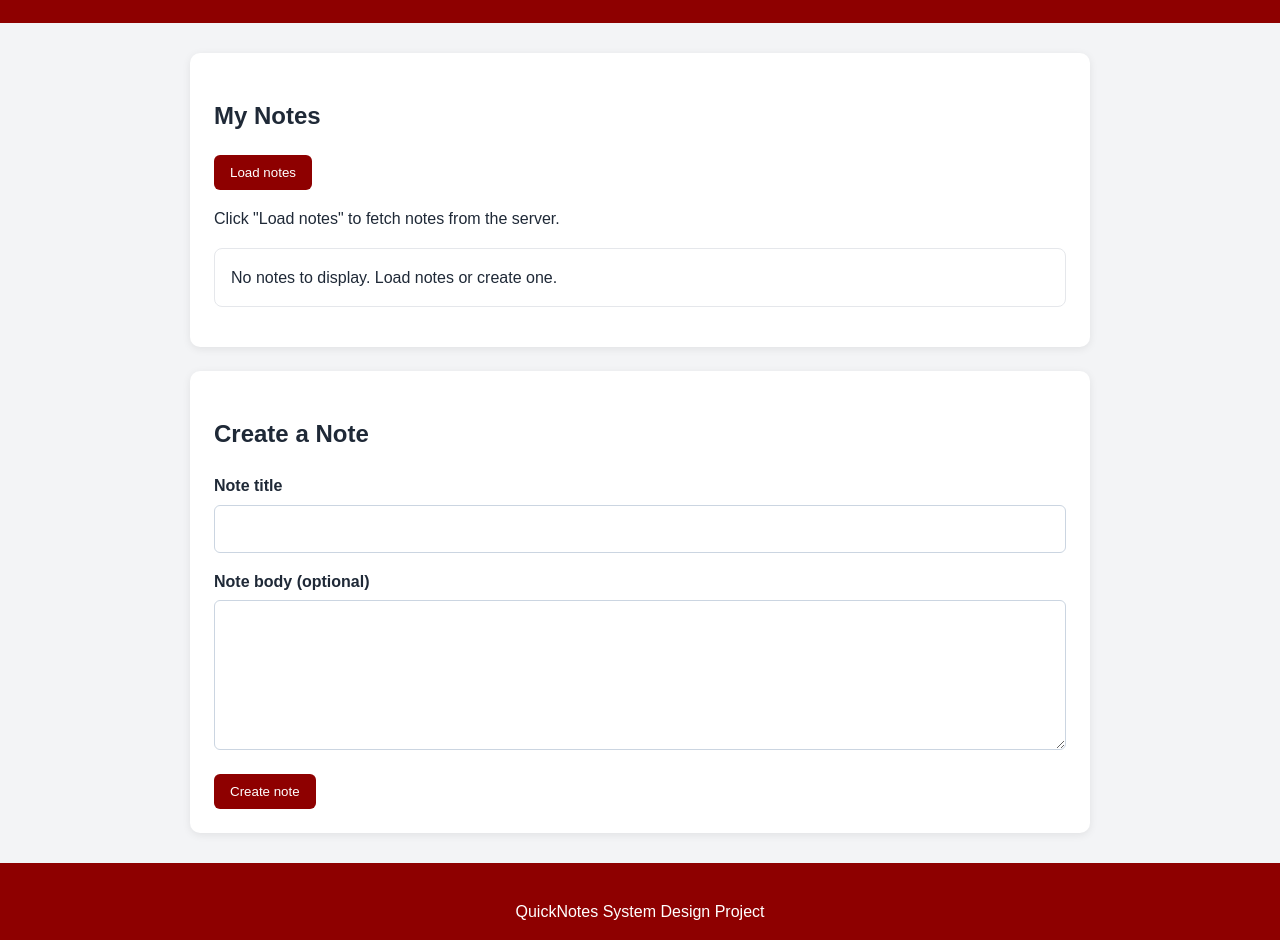
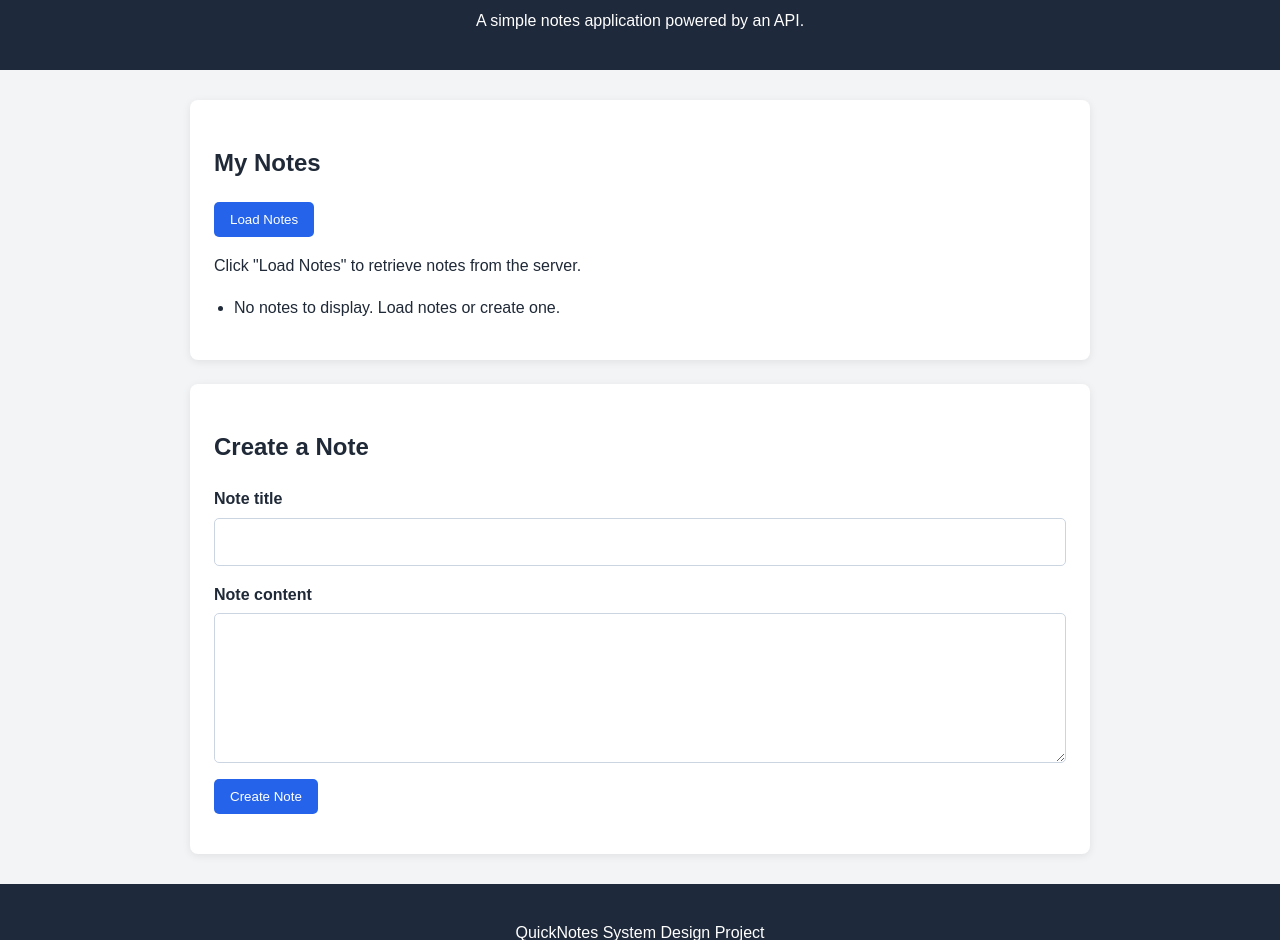
Before and after one commit to Samkimiri/quicknotes-system-design, a plain HTML site: page index.html in a window 1280 px wide. Shown: the part 126-1066 px from the top of the page. Drawn offline with Linux system fonts and the light colour scheme.

Commit message:
Add HTML structure and base styling

````diff
--- a/index.html
+++ b/index.html
@@ -1,27 +1,27 @@
-
+```html
 <!DOCTYPE html>
 <html lang="en">
 <head>
     <meta charset="UTF-8">
     <meta name="viewport" content="width=device-width, initial-scale=1.0">
-  <title>QuickNotes API Client</title>
+    <title>QuickNotes System Design</title>
     <link rel="stylesheet" href="style.css">
     <script src="api.js" defer></script>
 </head>
 <body>
     <header>
         <h1>QuickNotes</h1>
-    <p>Your notes, connected to an API.</p>
+        <p>A simple notes application powered by an API.</p>
     </header>
 
     <main>
         <section aria-labelledby="notes-heading">
             <h2 id="notes-heading">My Notes</h2>
 
-      <button id="load-btn" type="button">Load notes</button>
+            <button id="load-btn" type="button">Load Notes</button>
 
             <p id="status" role="status" aria-live="polite">
-        Click "Load notes" to fetch notes from the server.
+                Click "Load Notes" to retrieve notes from the server.
             </p>
 
             <ul id="notes-list"></ul>
@@ -43,15 +43,18 @@
                 </div>
 
                 <div class="form-group">
-          <label for="body-input">Note body (optional)</label>
+                    <label for="body-input">Note content</label>
                     <textarea
                         id="body-input"
                         name="body"
                         rows="5"
+                        required
                     ></textarea>
                 </div>
 
-        <button id="submit-btn" type="submit">Create note</button>
+                <button id="submit-btn" type="submit">
+                    Create Note
+                </button>
             </form>
         </section>
     </main>
@@ -61,3 +64,4 @@
     </footer>
 </body>
 </html>
+```
--- a/style.css
+++ b/style.css
@@ -1,4 +1,4 @@
-
+```css
 * {
     box-sizing: border-box;
 }
@@ -8,19 +8,19 @@ body {
     font-family: Arial, sans-serif;
     line-height: 1.6;
     color: #1f2937;
-  background: #f3f4f6;
+    background-color: #f3f4f6;
 }
 
 header,
 footer {
     padding: 20px;
     text-align: center;
-  background: #8e0000;
     color: white;
+    background-color: #1e293b;
 }
 
 header h1 {
-  margin: 0;
+    margin-bottom: 5px;
 }
 
 main {
@@ -31,27 +31,27 @@ main {
 section {
     margin-bottom: 24px;
     padding: 24px;
-  background: white;
-  border-radius: 10px;
+    background-color: white;
+    border-radius: 8px;
     box-shadow: 0 2px 8px rgb(0 0 0 / 8%);
 }
 
 button {
     padding: 10px 16px;
     border: none;
-  border-radius: 6px;
-  background: #8e0000;
+    border-radius: 5px;
     color: white;
+    background-color: #2563eb;
     cursor: pointer;
 }
 
 button:hover {
-  background: #650000;
+    background-color: #1d4ed8;
 }
 
 button:disabled {
+    opacity: 0.6;
     cursor: not-allowed;
-  opacity: 0.6;
 }
 
 .form-group {
@@ -69,34 +69,49 @@ textarea {
     width: 100%;
     padding: 10px;
     border: 1px solid #cbd5e1;
-  border-radius: 6px;
+    border-radius: 5px;
     font: inherit;
 }
 
-#notes-list {
-  padding-left: 0;
-  list-style: none;
+textarea {
+    resize: vertical;
 }
 
-#notes-list li {
+#status {
+    margin-top: 16px;
+}
+
+.status-success {
+    color: #166534;
+}
+
+.status-error {
+    color: #b91c1c;
+}
+
+#notes-list {
+    padding-left: 20px;
+}
+
+.note-item {
     margin: 12px 0;
     padding: 16px;
     border: 1px solid #e5e7eb;
-  border-radius: 8px;
+    border-radius: 6px;
     overflow-wrap: anywhere;
 }
 
-#notes-list h3 {
+.note-item h3 {
     margin-top: 0;
-  text-transform: capitalize;
 }
 
-#status.success {
-  color: #166534;
+.delete-btn {
+    margin-top: 8px;
+    background-color: #b91c1c;
 }
 
-#status.error {
-  color: #b91c1c;
+.delete-btn:hover {
+    background-color: #991b1b;
 }
 
 @media (max-width: 600px) {
@@ -104,3 +119,4 @@ textarea {
         padding: 16px;
     }
 }
+```
````
Lines whose indentation alone changed are shown as unchanged.
